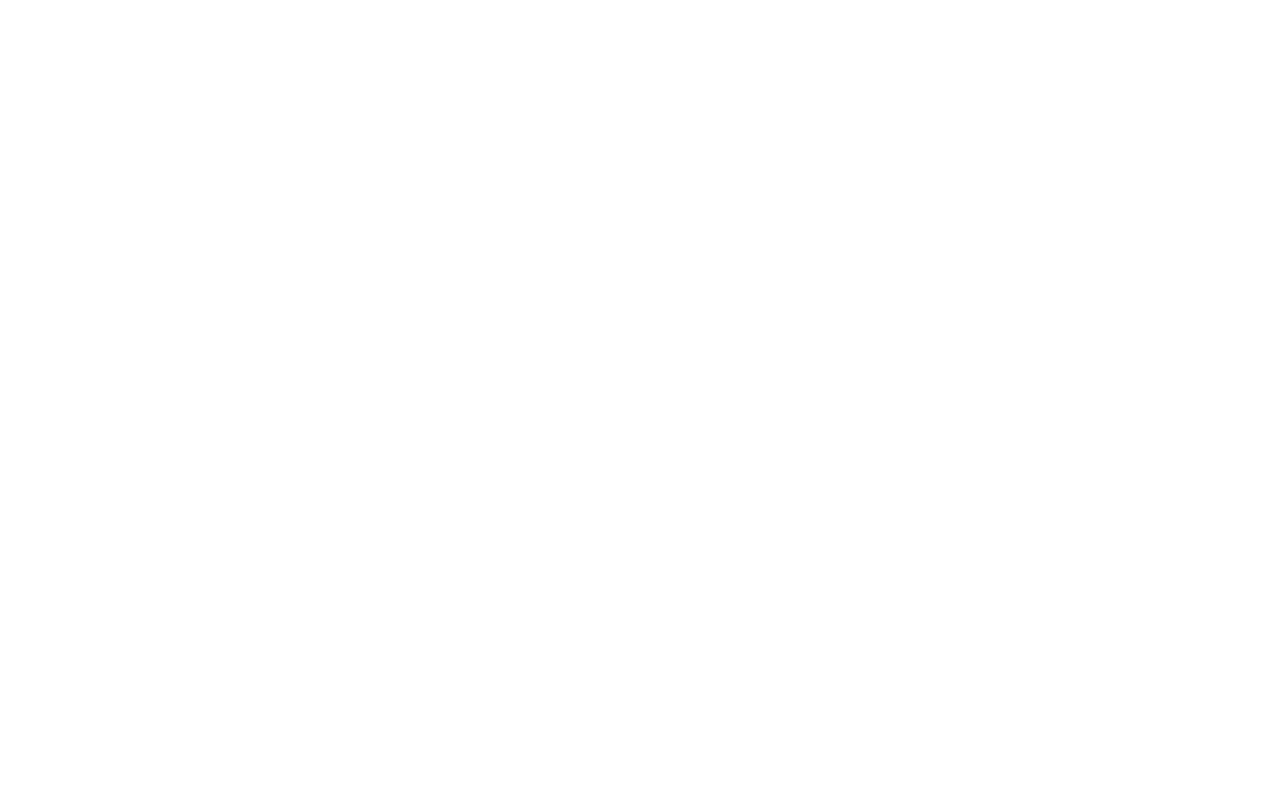
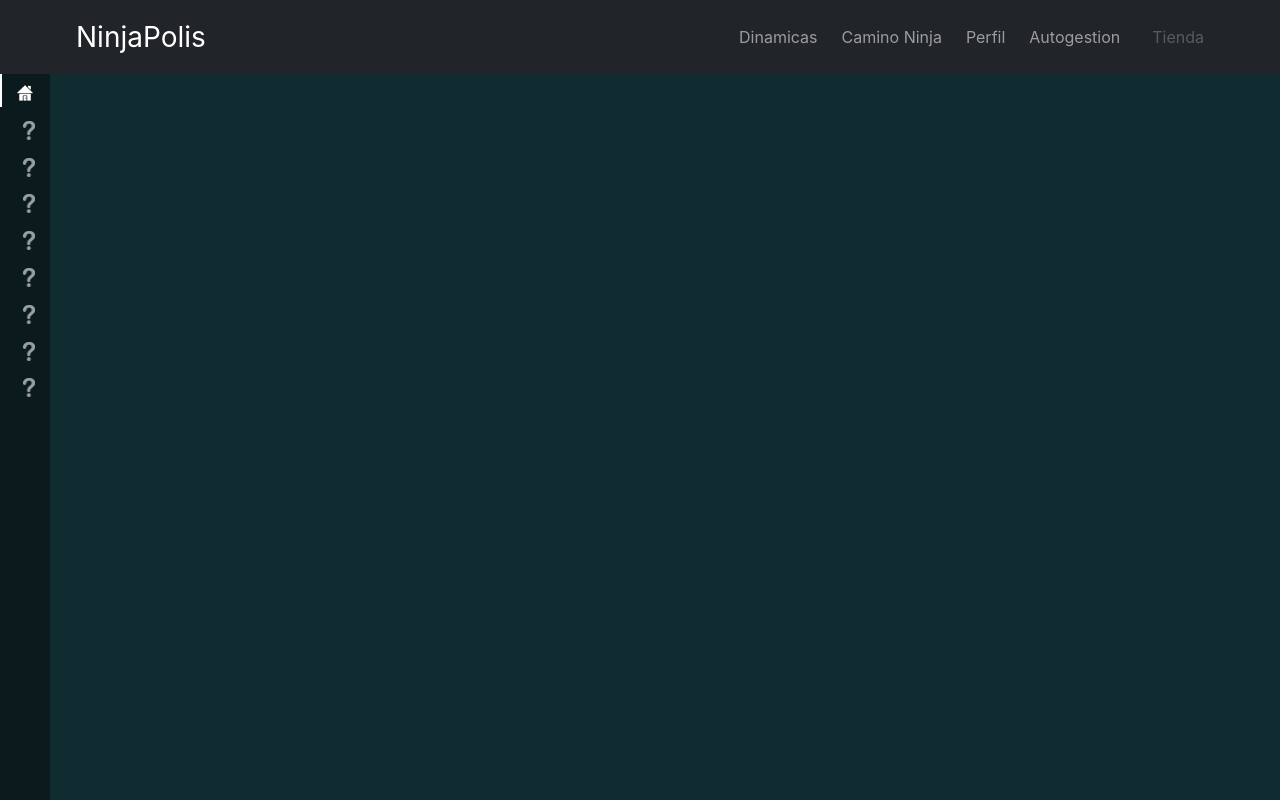
Before and after one commit to DainXOR/Ninjapolis-Proyect, a React (Create React App) app: page /paginaPrincipal/shop/main in a window 1280 px wide. Before the commit this address had no page. Built offline with nearby package versions, Linux system fonts and the light colour scheme.

Commit message:
Shop menu icons

```diff
--- a/src/App.js
+++ b/src/App.js
@@ -9,6 +9,9 @@
 import Autogestion from './componentes/secciones/autogestion/Autogestion';
 import Perfil from './componentes/secciones/perfil/Perfil';
 import Shop from './componentes/secciones/shop_page/shop';
+
+import ShopHeadItems from './componentes/secciones/shop_page/subpages/head_items/head_items_page';
+import ShopFaceItems from './componentes/secciones/shop_page/subpages/face_items/face_items_page';
 
 // Aldeas
 import Sunagakure from './componentes/secciones/aldeas/Sunagakure';
@@ -25,7 +28,11 @@
         <Route exact path="/paginaPrincipal" element={<PaginaPrincipal/>} />
           <Route exact path="/paginaPrincipal/gestion" element={<Autogestion/>} />
           <Route exact path="/paginaPrincipal/perfil" element={<Perfil/>} />
-          <Route exact path="/paginaPrincipal/shop" element={<Shop/>} />
+          <Route exact path="/paginaPrincipal/shop/main" element={<Shop/>} />
+            <Route exact path="/paginaPrincipal/shop/head" element={<ShopHeadItems/>} />
+            <Route exact path="/paginaPrincipal/shop/face" element={<ShopFaceItems/>} />
+
+
           <Route exact path="/aldeas/sunagakure" element={<Sunagakure/>}/>
           <Route exact path="/aldeas/iwagakure" element={<Iwagakure/>}/>
           <Route exact path="/aldeas/kirigakure" element={<Kirigakure/>}/>
--- a/src/componentes/secciones/navegacion/Navegacion.jsx
+++ b/src/componentes/secciones/navegacion/Navegacion.jsx
@@ -34,7 +34,7 @@
             {ninjapolis && <Navigate to="/paginaPrincipal"/>}
             {gestion && <Navigate to="/paginaPrincipal/gestion"/>}
             {perfil && <Navigate to="/paginaPrincipal/perfil" /> }
-            {shop && <Navigate to="/paginaPrincipal/shop" /> }
+            {shop && <Navigate to="/paginaPrincipal/shop/main" /> }
         </nav>
     )
 }
--- a/src/componentes/secciones/shop_page/menu.css
+++ b/src/componentes/secciones/shop_page/components/menu_bar/menu.css
@@ -1,7 +1,7 @@
 @import url('https://fonts.googleapis.com/css2?family=Fira+Code:wght@300;400;500;600;700&display=swap');
 
 .menuSide{
-    width: 80px;
+    width: 50px;
     height: 100%;
     background: #0a1a1d;
     position: fixed;
@@ -12,7 +12,7 @@
     z-index: 300;
     overflow: hidden;
     overflow-y: scroll;
-    border-right: 20px solid #0a1a1d;
+    border-right: 10px solid #0a1a1d;
     transition: 300ms;
 }
 
@@ -20,7 +20,6 @@
 .menuSide::-webkit-scrollbar{
     display: none;
 }
-
 /*Ocultar scroll para IE, Edge y Firefox*/
 .menuSide{
     -ms-overflow-style: none;
@@ -28,11 +27,10 @@
 }
 
 .menuBody{
-    padding: 10px 0px;
+    padding: 0px 0px;
     position: absolute;
     top: 80px;
 }
-
 .menuBody a{
     margin: 0;
     padding: 0px 0px;
@@ -43,13 +41,17 @@
     font-family: 'Fira Code', monospace;
     transition: all 300ms;
 }
+.menuBody i{
+    margin-left: 10px;
+    margin-right: 20px;
+    margin-bottom: 10px;
+    width: 25px;
 
-.menuBody i{
-    margin-left: 20px;
+    cursor: default;
 }
 
 .menuSide:hover{
-    width: 220px;
+    width: 210px;
     height: 100%;
     background: #0a1a1d;
     position: fixed;
@@ -60,58 +62,65 @@
     z-index: 300;
     overflow: hidden;
     overflow-y: scroll;
-    border-right: 20px solid #0a1a1d;
     transition: 300ms;
 }
-
 .menuBody:hover a{
-    color: #ffffff94;
+    color: rgba(255, 255, 255, 0.58);
     display: block;
     text-decoration: none;
     font-family: 'Fira Code', monospace;
     transition: color 300ms;
 }
-
 .menuBody:hover a:hover{
     color: #fff;
 }
 
 .menuBody .option{
-    padding: 0px -10px;
     display: flex;
     align-items: center;
     text-decoration: none;
     font-family: 'Fira Code', monospace;
 }
-
-.menuBody .option i{
-    width: 20px;
-    margin-right: 20px;
-    cursor: pointer;
-}
-
-.menuBody.option h4{
-    font-weight: lighter;
+.menuBody .option h4{
     cursor: pointer;
 }
 
 a.selected{
     color: #fff;
-
+}
+a.selected i{
+    filter: invert() opacity(100%);
 }
 
 .selected:before{
     content: '';
-    width: 3px;
-    height: 80%;
+    width: 2px;
+    height: 100%;
     background: #fff;
     position: absolute;
+    bottom: 10px;
+
 }
 
-.bodyMove{
-    margin-left: 250px;
+
+.icon{
+    content: '';
+    background-repeat: no-repeat;
+    background-position: right;
+    color: rgba(255, 255, 255, 0);
+    margin: 0px;
+    filter: invert() opacity(58%);
+    transition: 300ms;
 }
 
-.menuExpand{
-    width: 250px;
+
+.icon{
+    background-image: url("../../../../../resources/media/icons/dummy.png");
+    background-size: 50%;
+
 }
+
+.icon_menu{
+    background-image: url("../../../../../resources/media/icons/homepage.png");
+    background-size: 20px;
+}
--- a/src/componentes/secciones/shop_page/menu.jsx
+++ b/src/componentes/secciones/shop_page/components/menu_bar/menu.jsx
@@ -1,78 +1,63 @@
 import "./menu.css";
 
-import { useState } from "react";
-import { Navigate } from "react-router-dom";
-import { hover } from "@testing-library/user-event/dist/hover";
+// &lt;$&gt; Simbolo <$>
 
-const ShopMenu = ()=>{
-
-    const dirs = ["main", "face", "head", "legs", "feets", "body", "hands", "arms", "jewelry"];
-
-    const [show, setShow] = useState(false);
-    const [section, setSection] = useState(dirs[0]);
+const ShopMenu = (actualSection)=>{
 
     return(
         <div className="menuSide" id="menu_side">
             <div className="menuBody">
-                <a href="#" className="selected">
+                <a href="./main" className={actualSection.main}>
                     <div className="option">
-                        <i className="icon_menu" title="menu">&lt;$&gt;</i>
+                        <i className="icon icon_menu" title="menu">.</i>
                         <h4>Menu</h4>
                     </div>
                 </a>
-
-                <a href="#">
+                <a href="./head" className={actualSection.head}>
                     <div className="option">
-                        <i className="far fa-snowflake" title="head">&lt;$&gt;</i>
+                        <i className="icon icon_hat" title="head">.</i>
                         <h4>Sombreros</h4>
                     </div>
                 </a>
-
-                <a href="#">
+                <a href="./face" className={actualSection.face}>
                     <div className="option">
-                        <i className="icon_mask" title="face">&lt;$&gt;</i>
+                        <i className="icon icon_mask" title="face">.</i>
                         <h4>Mascaras</h4>
                     </div>
                 </a>
-
-                <a href="#">
+                <a href="./body" className={actualSection.body}>
                     <div className="option">
-                        <i className="icon_body" title="body">&lt;$&gt;</i>
+                        <i className="icon icon_body" title="body">.</i>
                         <h4>Cuerpo</h4>
                     </div>
                 </a>
-
-                <a href="#">
+                <a href="./legs" className={actualSection.legs}>
                     <div className="option">
-                        <i className="icon_legs" title="legs">&lt;$&gt;</i>
+                        <i className="icon icon_legs" title="legs">.</i>
                         <h4>Pantalones</h4>
                     </div>
                 </a>
-
-                <a href="#">
+                <a href="./feets" className={actualSection.feets}>
                     <div className="option">
-                        <i className="icon_shoes" title="feets">&lt;$&gt;</i>
-                        <h4>Mmm Patas</h4>
+                        <i className="icon icon_feets" title="feets">.</i>
+                        <h4>Patas</h4>
                     </div>
                 </a>
-
-                <a href="#">
+                <a href="./arms" className={actualSection.arms}>
                     <div className="option">
-                        <i className="icon_arm" title="arms">&lt;$&gt;</i>
+                        <i className="icon icon_arm" title="arms">.</i>
                         <h4>Brazos</h4>
                     </div>
                 </a>
-
-                <a href="#">
+                <a href="./hands" className={actualSection.hands}>
                     <div className="option">
-                        <i className="icon_gloves" title="hands">&lt;$&gt;</i>
+                        <i className="icon icon_gloves" title="hands">.</i>
                         <h4>Manos</h4>
                     </div>
                 </a>
-
-                <a href="#">
+                <a href="./jewelry" className={actualSection.jewelry}>
                     <div className="option">
-                        <i className="icon_necklace" title="jewelry">&lt;$&gt;</i>
+                        <i className="icon icon_necklace" title="jewelry">.</i>
                         <h4>Joyeria</h4>
                     </div>
                 </a>
--- a/src/componentes/secciones/shop_page/shop.jsx
+++ b/src/componentes/secciones/shop_page/shop.jsx
@@ -1,7 +1,7 @@
 import "./shop.css";
 
 import NavegacionBar from "../navegacion/Navegacion";
-import MenuBar from "./menu";
+import MenuBar from "./components/menu_bar/menu";
 
 const Shop = ()=>{
 
@@ -16,7 +16,8 @@
             <br/>
             <br/>
             <br/>
-            <MenuBar/>
+            <MenuBar main="selected"/>
+
         </div>
     )
 }
```
Also changed, not shown: src/componentes/secciones/shop_page/subpages/face_items/face_items_page.jsx (added), src/componentes/secciones/shop_page/subpages/head_items/head_items_page.jsx (added), src/componentes/secciones/shop_page/subpages/main_style.css (added), src/resources/media/icons/dummy.png (added), src/resources/media/icons/homepage.png (added).
